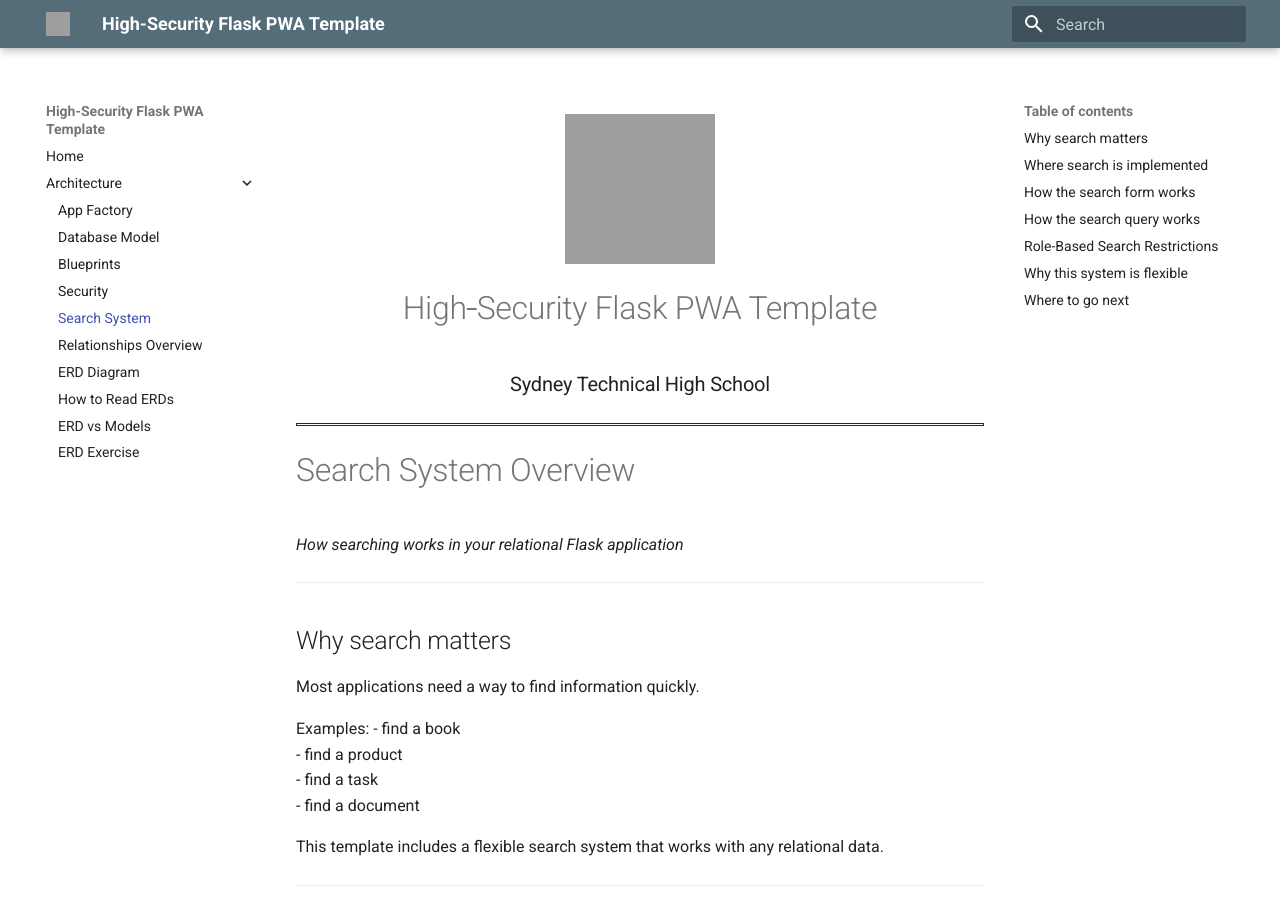
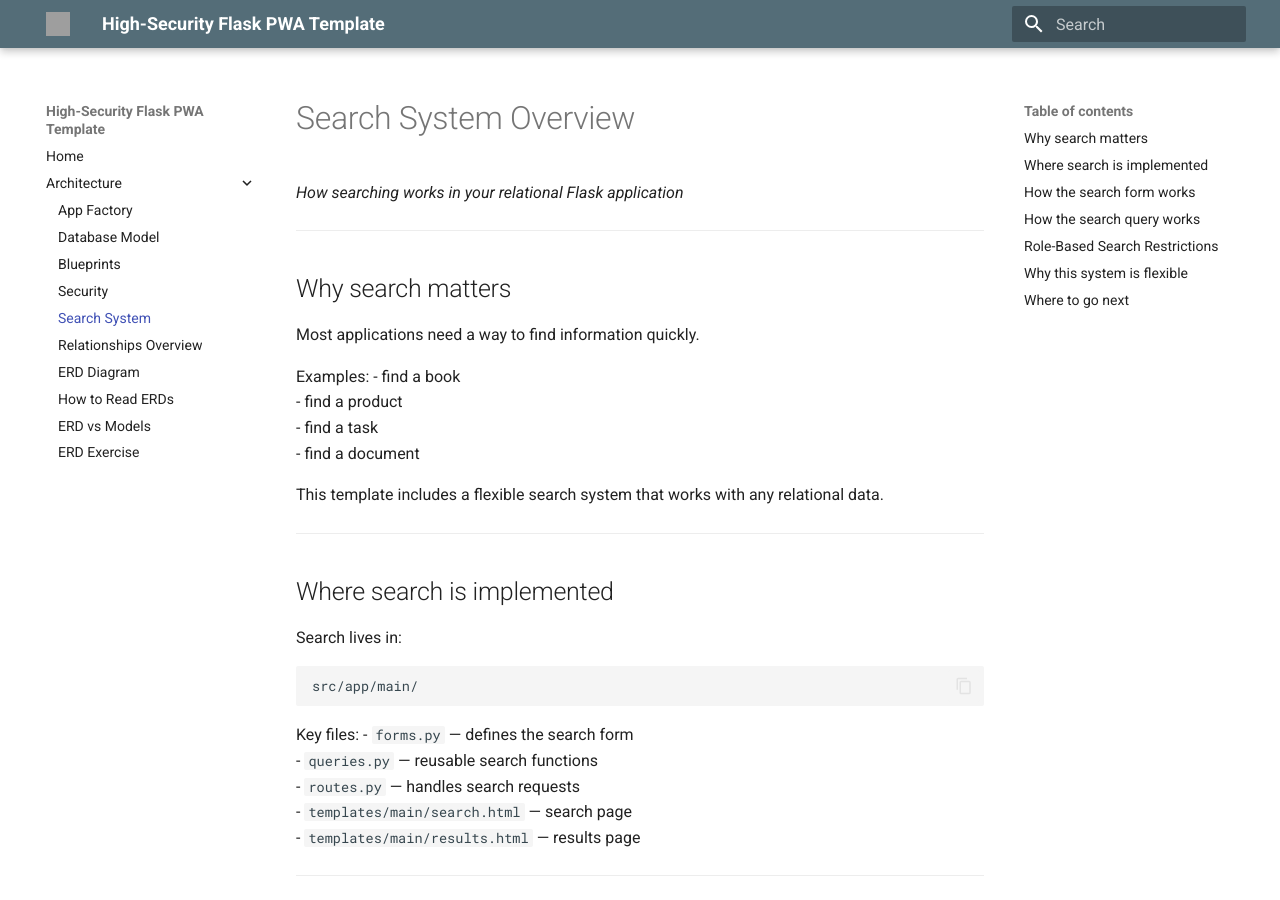
Before and after one commit to detnsw-sydtech/High-Security-Flask-PWA-Repo-Template, an MkDocs documentation site: the page built from docs/architecture/search-system-overview.md, in a window 1280 px wide and 900 px high. Built offline with MkDocs 1.6.1 and Material for MkDocs 9.7.7, drawn with Linux system fonts in a browser that asks for light colours; grey boxes are pictures that could not be loaded.

Commit message:
Update search-system-overview.md

```diff
--- a/docs/architecture/search-system-overview.md
+++ b/docs/architecture/search-system-overview.md
@@ -1,14 +1,3 @@
-<p align="center">
-  <img src="https://avatars.githubusercontent.com/u/250778024?s=200&v=4"
-       alt="Sydney Technical High School Logo"
-       width="150">
-</p>
-
-<h1 align="center">High‑Security Flask PWA Template</h1>
-<h3 align="center">Sydney Technical High School</h3>
-
-<hr style="border: 1px solid #003366;">
-
 # Search System Overview
 *How searching works in your relational Flask application*
 
```
